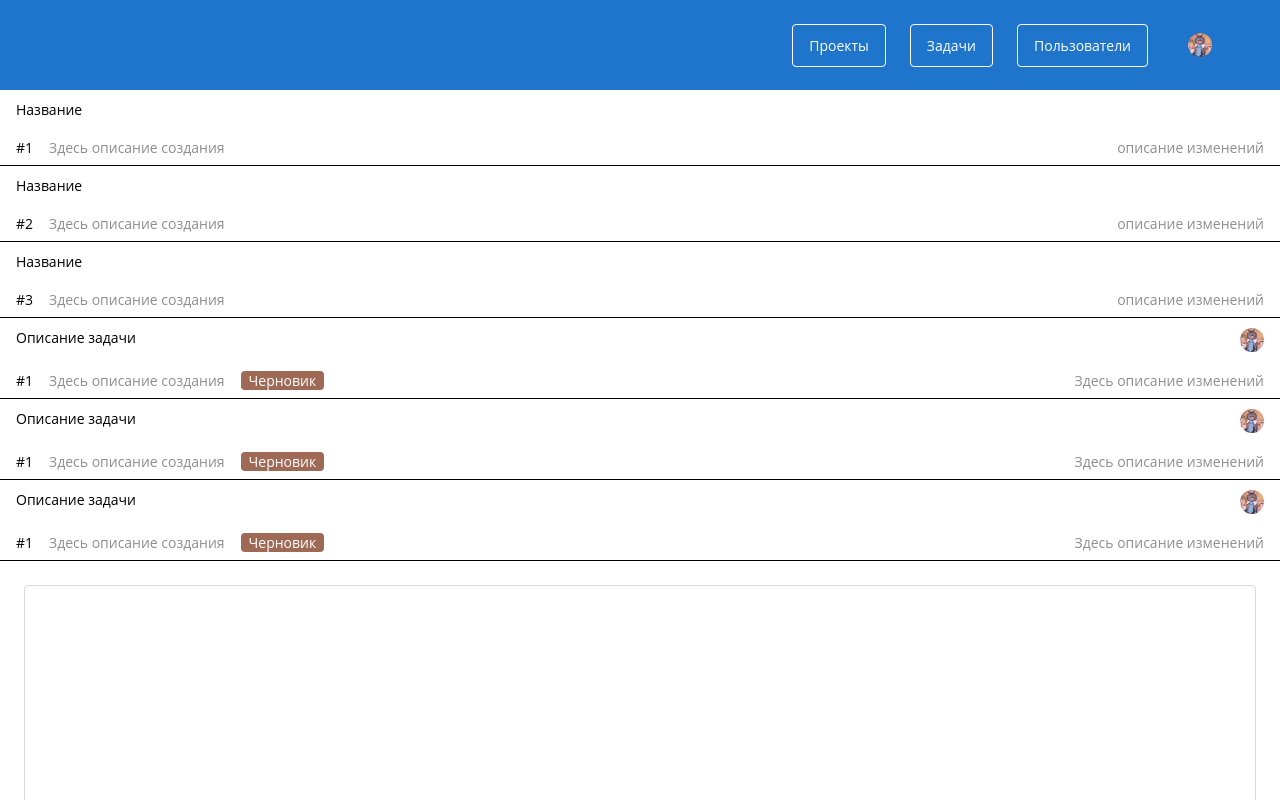
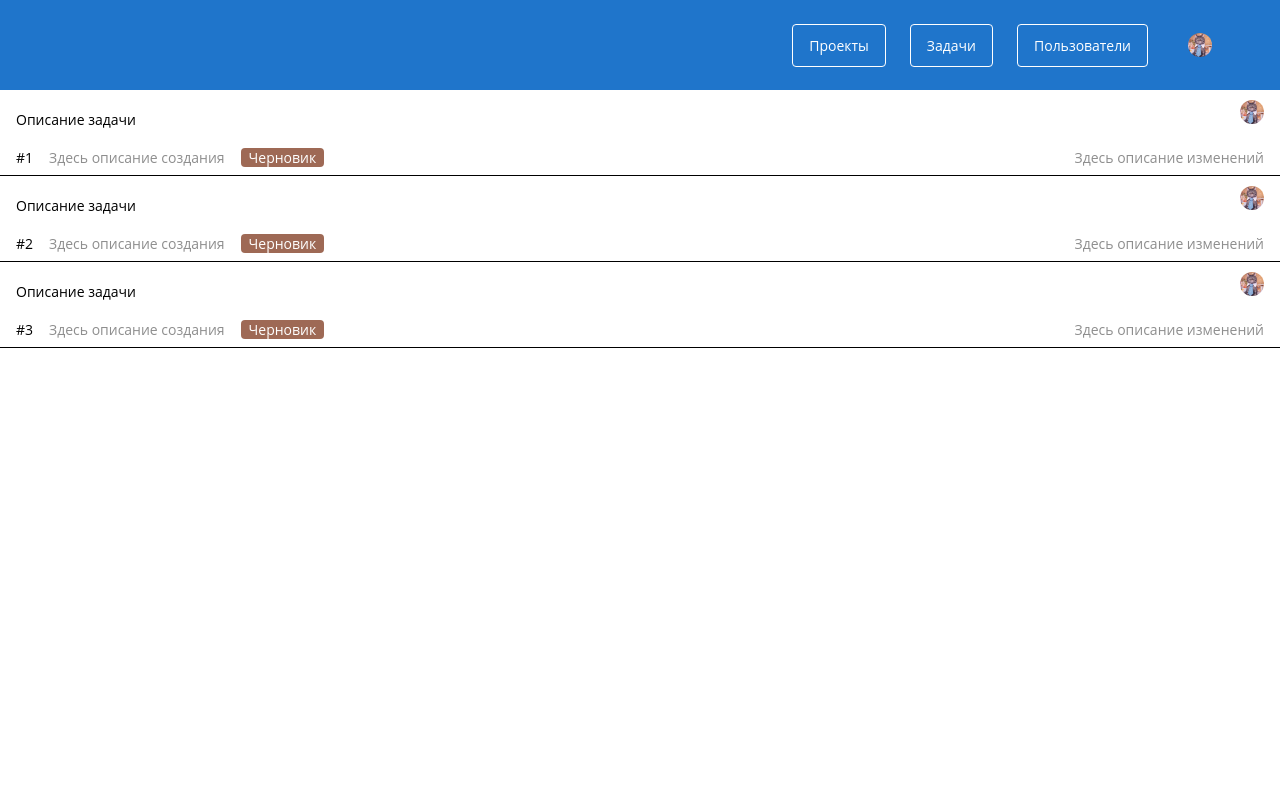
Before and after one commit to angelina-bogush/digital-design-vuejs, a Vue app: page /#/ in a window 1280 px wide. Shown: the top 800 px of the page. Built offline with nearby package versions, Linux system fonts and the light colour scheme.

Commit message:
pageTasks

```diff
--- a/src/components/App.vue
+++ b/src/components/App.vue
@@ -1,18 +1,14 @@
 <template>
   <div id="app">
-   <navigation></navigation>
-   <Project></Project>
-   <Task></Task>
-   <EmptyProject></EmptyProject>
+   <pageTasks></pageTasks>
+   <!-- <pageProjects></pageProjects> -->
   </div>
 </template>
 
 
 <script>
-import navigation from '@/components/navigation/navigation.vue';
-import Project from '@/components/project/project.vue';
-import Task from '@/components/task/task.vue';
-import EmptyProject from '@/components/empty-project/emptyProject.vue'
+import pageTasks from '@/views/pageTasks.vue'
+import pageProjects from '@/views/pageProjects.vue'
 export default{
   name: 'app',
   data(){
@@ -21,10 +17,8 @@ export default{
     }
   },
   components: {
-    navigation,
-    Project,
-    Task,
-    EmptyProject
+    pageTasks,
+    pageProjects
   }
 }
 </script>
--- a/src/components/empty-project/emptyProject.vue
+++ b/src/components/empty-project/emptyProject.vue
@@ -9,7 +9,9 @@
 </template>
 
 <script>
-
+export default{
+    name: 'emptyProject'
+}
 </script>
 
 <style lang="scss">
--- a/src/components/project/project.vue
+++ b/src/components/project/project.vue
@@ -1,6 +1,6 @@
 <template>
 <div>
-    <article class="project item" v-for="project in projects" :key="index">
+    <article class="project item" v-for="project in projects">
         <div class="project__content content">
         <p class="project__title title">{{project["name"]}}</p>
         <div class="project__description description">
--- a/src/components/task/task.vue
+++ b/src/components/task/task.vue
@@ -1,6 +1,6 @@
 <template>
 <div>
-    <article class="task item" v-for="task in tasks" :key="task">
+    <article class="task item">
         <div class="task__content content">
             <div class="task__description-container">
                 <p class="task__title title">{{task["title"]}}</p>
@@ -30,31 +30,10 @@
 
 <script>
 export default{
-    data(){
-        return{
-            tasks:[
-                {
-                title: 'Описание задачи',
-                number: '1',
-                creator: 'Здесь описание создания',
-                changes: 'Здесь описание изменений'
-                 },
-                 {
-                title: 'Описание задачи',
-                number: '1',
-                creator: 'Здесь описание создания',
-                changes: 'Здесь описание изменений'
-                 },
-                 {
-                title: 'Описание задачи',
-                number: '1',
-                creator: 'Здесь описание создания',
-                changes: 'Здесь описание изменений'
-                 }
-
-            ]
-        }
-    }
+name: 'task',
+props:{
+    task: Object
+}
 }
 </script>
 
--- /dev/null
+++ b/src/views/pageProjects.vue
@@ -0,0 +1,30 @@
+<template>
+    <div class="pageProject">
+ <navigation></navigation>
+<!-- <project></project>  -->
+<emptyProject></emptyProject>
+
+    </div>
+</template>
+
+<script>
+import navigation from '@/components/navigation/navigation.vue';
+import emptyProject from '@/components/empty-project/emptyProject.vue';
+import project from '@/components/project/project.vue'
+
+export default{
+    name: 'pageProjects',
+    components: {
+    navigation,
+    project,
+    emptyProject
+
+    }
+}
+</script>
+
+<style lang="scss">
+.pageProject{
+    height: 100%
+}
+</style>
--- /dev/null
+++ b/src/views/pageTasks.vue
@@ -0,0 +1,57 @@
+<template>
+    <div class="pageTask">
+        <navigation></navigation>
+        <template v-if="tasks.length">
+            <div v-for="task in tasks" :key="task.number">
+            <task :task="task"></task>
+            </div>
+        </template>
+            <template v-else>
+            <emptyProject></emptyProject>
+             </template>
+    </div>
+</template>
+
+<script>
+import navigation from '@/components/navigation/navigation.vue';
+import task from '@/components/task/task.vue';
+import emptyProject from '@/components/empty-project/emptyProject.vue'
+
+export default{
+    components: {
+     navigation,
+     task,
+     emptyProject
+    },
+    data(){
+        return{
+            tasks:[
+                {
+                title: 'Описание задачи',
+                number: '1',
+                creator: 'Здесь описание создания',
+                changes: 'Здесь описание изменений'
+                 },
+                 {
+                title: 'Описание задачи',
+                number: '2',
+                creator: 'Здесь описание создания',
+                changes: 'Здесь описание изменений'
+                 },
+                 {
+                title: 'Описание задачи',
+                number: '3',
+                creator: 'Здесь описание создания',
+                changes: 'Здесь описание изменений'
+                 }
+            ]
+
+        }
+    }
+}
+</script>
+<style lang="scss" scoped>
+ .pageTask{
+    height:  100%;
+ }
+</style>
```
